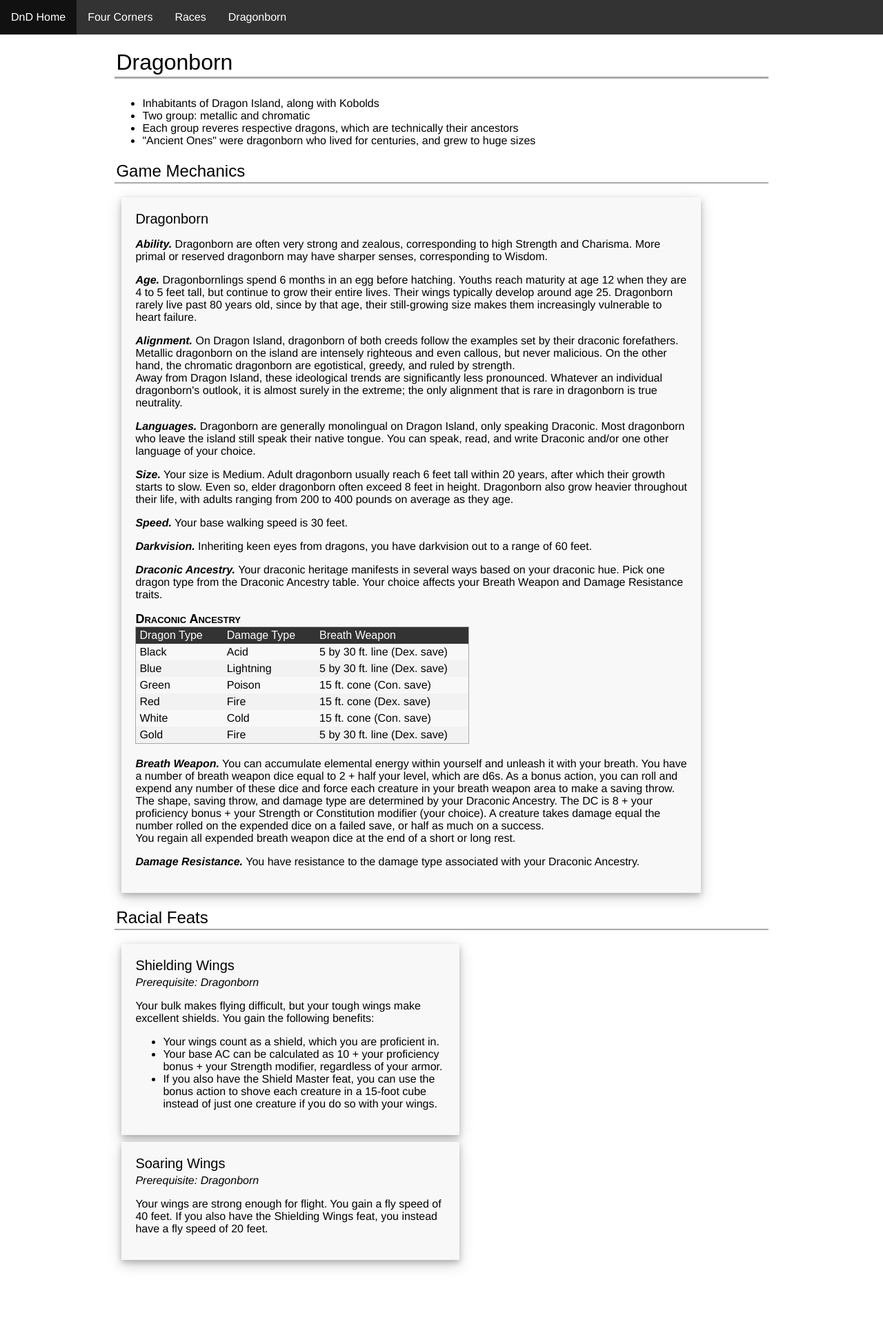
After one commit to JamesMcClung/dnd-mostly-marble, a PHP site: page /settings/four-corners/races/dragonborn.html in a window 1280 px wide. The commit adds this page. Shown: the whole page at 69% size. Run offline with PHP 8.4, Linux system fonts and the light colour scheme.

Commit message:
added dragonborn, humans, elves, and changelings

```diff
--- a/settings/four-corners/races.html
+++ b/settings/four-corners/races.html
@@ -31,7 +31,7 @@
 </thead>
 <tbody>
 <tr>
-<td align="left"><a href="races/human.html">Human</a></td>
+<td align="left"><a href="races/humans.html">Human</a></td>
 <td align="left">Ata</td>
 <td align="left">Common</td>
 <td align="left">Halflings</td>
@@ -120,7 +120,7 @@
 <table>
 <thead>
 <tr>
-<th align="left">Major Race</th>
+<th align="left">Minor Race</th>
 <th align="left">Native Land</th>
 <th align="left">Native Language</th>
 <th align="left">Friends</th>
@@ -171,7 +171,7 @@
 <td align="left">—</td>
 </tr>
 <tr>
-<td align="left">Changeling</td>
+<td align="left"><a href="races/changelings.html">Changeling</a></td>
 <td align="left">unknown</td>
 <td align="left">varies</td>
 <td align="left">—</td>
--- /dev/null
+++ b/settings/four-corners/races/dragonborn.html
@@ -0,0 +1,56 @@
+<!DOCTYPE html>
+<html>
+
+<head>
+    <meta charset="UTF-8">
+    <link rel="stylesheet" href="/styles.css">
+</head>
+
+<body>
+    <header>
+        <ul>
+            <li><a href="/index.html">DnD Home</a></li>
+            <li><a href="../../four-corners.html">Four Corners</a></li><li><a href="../races.html">Races</a></li><li><a href="dragonborn.html">Dragonborn</a></li>
+            <!-- e.g. <li><a href="four-corners.html">Four Corners</a></li> -->
+        </ul>
+    </header>
+
+
+    <article>
+        <h1 id="dragonborn">Dragonborn</h1>
+<ul>
+<li>Inhabitants of Dragon Island, along with Kobolds</li>
+<li>Two group: metallic and chromatic</li>
+<li>Each group reveres respective dragons, which are technically their ancestors</li>
+<li>"Ancient Ones" were dragonborn who lived for centuries, and grew to huge sizes</li>
+</ul>
+<h2 id="game-mechanics">Game Mechanics</h2>
+
+<div class="race-card">
+  <h3>Dragonborn</h3>
+  <p><strong><em>Ability.</em></strong> Dragonborn are often very strong and zealous, corresponding to high Strength and Charisma. More primal or reserved dragonborn may have sharper senses, corresponding to Wisdom.</p>
+  <p><strong><em>Age.</em></strong> Dragonbornlings spend 6 months in an egg before hatching. Youths reach maturity at age 12 when they are 4 to 5 feet tall, but continue to grow their entire lives. Their wings typically develop around age 25. Dragonborn rarely live past 80 years old, since by that age, their still-growing size makes them increasingly vulnerable to heart failure.</p>
+  <p><strong><em>Alignment.</em></strong> On Dragon Island, dragonborn of both creeds follow the examples set by their draconic forefathers. Metallic dragonborn on the island are intensely righteous and even callous, but never malicious. On the other hand, the chromatic dragonborn are egotistical, greedy, and ruled by strength.<br>Away from Dragon Island, these ideological trends are significantly less pronounced. Whatever an individual dragonborn's outlook, it is almost surely in the extreme; the only alignment that is rare in dragonborn is true neutrality.</p>
+  <p><strong><em>Languages.</em></strong> Dragonborn are generally monolingual on Dragon Island, only speaking Draconic. Most dragonborn who leave the island still speak their native tongue. You can speak, read, and write Draconic and/or one other language of your choice.</p>
+  <p><strong><em>Size.</em></strong> Your size is Medium. Adult dragonborn usually reach 6 feet tall within 20 years, after which their growth starts to slow. Even so, elder dragonborn often exceed 8 feet in height. Dragonborn also grow heavier throughout their life, with adults ranging from 200 to 400 pounds on average as they age.</p>
+  <p><strong><em>Speed.</em></strong> Your base walking speed is 30 feet.</p>
+  <p><strong><em>Darkvision.</em></strong> Inheriting keen eyes from dragons, you have darkvision out to a range of 60 feet.</p>
+  <p><strong><em>Draconic Ancestry.</em></strong> Your draconic heritage manifests in several ways based on your draconic hue. Pick one dragon type from the Draconic Ancestry table. Your choice affects your Breath Weapon and Damage Resistance traits.</p> <h4>Draconic Ancestry</h4> <table> <thead><tr><th>Dragon Type</th><th>Damage Type</th><th>Breath Weapon</th></tr></thead> <tbody> <tr><td>Black</td><td>Acid</td><td>5 by 30 ft. line (Dex. save)</td> <tr><td>Blue</td><td>Lightning</td><td>5 by 30 ft. line (Dex. save)</td> <tr><td>Green</td><td>Poison</td><td>15 ft. cone (Con. save)</td> <tr><td>Red</td><td>Fire</td><td>15 ft. cone (Dex. save)</td> <tr><td>White</td><td>Cold</td><td>15 ft. cone (Con. save)</td> <tr><td>Gold</td><td>Fire</td><td>5 by 30 ft. line (Dex. save)</td></tbody></table>
+  <p><strong><em>Breath Weapon.</em></strong> You can accumulate elemental energy within yourself and unleash it with your breath. You have a number of breath weapon dice equal to 2 + half your level, which are d6s. As a bonus action, you can roll and expend any number of these dice and force each creature in your breath weapon area to make a saving throw. The shape, saving throw, and damage type are determined by your Draconic Ancestry. The DC is 8 + your proficiency bonus + your Strength or Constitution modifier (your choice). A creature takes damage equal the number rolled on the expended dice on a failed save, or half as much on a success.<br>You regain all expended breath weapon dice at the end of a short or long rest.</p>
+  <p><strong><em>Damage Resistance.</em></strong> You have resistance to the damage type associated with your Draconic Ancestry.</p>
+</div>
+<h2 id="racial-feats">Racial Feats</h2>
+
+<div class="feat-card">
+  <h3>Shielding Wings</h3>
+  <p class="feat-prerequisite"><em>Prerequisite: Dragonborn</em></p>
+  <p>Your bulk makes flying difficult, but your tough wings make excellent shields. You gain the following benefits: <ul><li>Your wings count as a shield, which you are proficient in.</li><li>Your base AC can be calculated as 10 + your proficiency bonus + your Strength modifier, regardless of your armor.</li><li>If you also have the Shield Master feat, you can use the bonus action to shove each creature in a 15-foot cube instead of just one creature if you do so with your wings.</li></ul></p>
+</div>
+
+<div class="feat-card">
+  <h3>Soaring Wings</h3>
+  <p class="feat-prerequisite"><em>Prerequisite: Dragonborn</em></p>
+  <p>Your wings are strong enough for flight. You gain a fly speed of 40 feet. If you also have the Shielding Wings feat, you instead have a fly speed of 20 feet.</p>
+</div>
+    </article>
+</body>
--- a/styles.css
+++ b/styles.css
@@ -1,9 +1,21 @@
+* {
+  font-family: "Helvetica Neue", Arial, sans-serif;
+}
+.align-right {
+  text-align: right;
+}
+.align-center {
+  text-align: center;
+}
 html,
 body {
   padding: 0;
   margin: 0;
 }
 header {
+  position: fixed;
+  top: 0;
+  width: 100%;
   font: 16px Arial, Geneva, Helvetica, sans-serif;
 }
 header ul {
@@ -27,7 +39,7 @@ header ul li a:hover {
   background-color: #111111;
 }
 article {
-  margin: 30px 13% 10px 13%;
+  margin: 70px 13% 8% 13%;
 }
 h1 {
   font: 32px Arial, Geneva, Helvetica, sans-serif;
@@ -76,3 +88,162 @@ table tr:nth-child(even) {
   font-size: unset;
   font-style: italic;
 }
+.card {
+  width: 450px;
+  margin: 10px;
+  background-color: #f8f8f8;
+  box-shadow: 0 4px 8px 0 rgba(0, 0, 0, 0.2), 0 6px 20px 0 rgba(0, 0, 0, 0.19);
+  padding: 20px 20px;
+}
+.card hr {
+  margin: 0px;
+  background-color: lightgray;
+  color: transparent;
+  border-radius: 1px;
+}
+.card h3 {
+  margin: 0;
+}
+.card h4 {
+  font: 18px Arial, Geneva, Helvetica, sans-serif;
+  font-variant: small-caps;
+  font-weight: bold;
+  margin: 0;
+}
+.card table {
+  margin-left: 0;
+  margin-top: 0;
+}
+.race-card {
+  width: 450px;
+  margin: 10px;
+  background-color: #f8f8f8;
+  box-shadow: 0 4px 8px 0 rgba(0, 0, 0, 0.2), 0 6px 20px 0 rgba(0, 0, 0, 0.19);
+  padding: 20px 20px;
+  width: 800px;
+}
+.race-card hr {
+  margin: 0px;
+  background-color: lightgray;
+  color: transparent;
+  border-radius: 1px;
+}
+.race-card h3 {
+  margin: 0;
+}
+.race-card h4 {
+  font: 18px Arial, Geneva, Helvetica, sans-serif;
+  font-variant: small-caps;
+  font-weight: bold;
+  margin: 0;
+}
+.race-card table {
+  margin-left: 0;
+  margin-top: 0;
+}
+.feat-card {
+  width: 450px;
+  margin: 10px;
+  background-color: #f8f8f8;
+  box-shadow: 0 4px 8px 0 rgba(0, 0, 0, 0.2), 0 6px 20px 0 rgba(0, 0, 0, 0.19);
+  padding: 20px 20px;
+}
+.feat-card hr {
+  margin: 0px;
+  background-color: lightgray;
+  color: transparent;
+  border-radius: 1px;
+}
+.feat-card h3 {
+  margin: 0;
+}
+.feat-card h4 {
+  font: 18px Arial, Geneva, Helvetica, sans-serif;
+  font-variant: small-caps;
+  font-weight: bold;
+  margin: 0;
+}
+.feat-card table {
+  margin-left: 0;
+  margin-top: 0;
+}
+.feat-card .feat-prerequisite {
+  margin-top: 4px;
+}
+.spell-card {
+  width: 450px;
+  margin: 10px;
+  background-color: #f8f8f8;
+  box-shadow: 0 4px 8px 0 rgba(0, 0, 0, 0.2), 0 6px 20px 0 rgba(0, 0, 0, 0.19);
+  padding: 20px 20px;
+}
+.spell-card hr {
+  margin: 0px;
+  background-color: lightgray;
+  color: transparent;
+  border-radius: 1px;
+}
+.spell-card h3 {
+  margin: 0;
+}
+.spell-card h4 {
+  font: 18px Arial, Geneva, Helvetica, sans-serif;
+  font-variant: small-caps;
+  font-weight: bold;
+  margin: 0;
+}
+.spell-card table {
+  margin-left: 0;
+  margin-top: 0;
+}
+.spell-card .spell-header {
+  display: flex;
+  justify-content: space-between;
+  align-items: center;
+}
+.spell-card .spell-header .spell-school {
+  color: gray;
+  font-size: 14px;
+}
+.spell-card .spell-header .tag {
+  font-variant: small-caps;
+  border-radius: 3px;
+  color: #f8f8f8;
+  padding: 0px 3px;
+  margin: 2px 0px;
+  font-size: small;
+  font-weight: bold;
+}
+.spell-card .spell-header .concentration-tag {
+  font-variant: small-caps;
+  border-radius: 3px;
+  color: #f8f8f8;
+  padding: 0px 3px;
+  margin: 2px 0px;
+  font-size: small;
+  font-weight: bold;
+  background-color: #e23225;
+}
+.spell-card .spell-header .ritual-tag {
+  font-variant: small-caps;
+  border-radius: 3px;
+  color: #f8f8f8;
+  padding: 0px 3px;
+  margin: 2px 0px;
+  font-size: small;
+  font-weight: bold;
+  background-color: #4668ff;
+}
+.spell-card .spell-specs {
+  display: flex;
+  justify-content: center;
+}
+.spell-card .spell-specs * {
+  text-align: center;
+  flex-basis: 50%;
+}
+.spell-card .spell-footer {
+  display: flex;
+  justify-content: space-between;
+  font-size: 13px;
+}
```
Also changed, not shown: settings/four-corners/races/changelings.html (added, +39 -0 lines), settings/four-corners/races/elves.html (+30 -15 lines), settings/four-corners/races/humans.html (+50 -5 lines), settings/four-corners/world/ata.html (+0 -7 lines).
